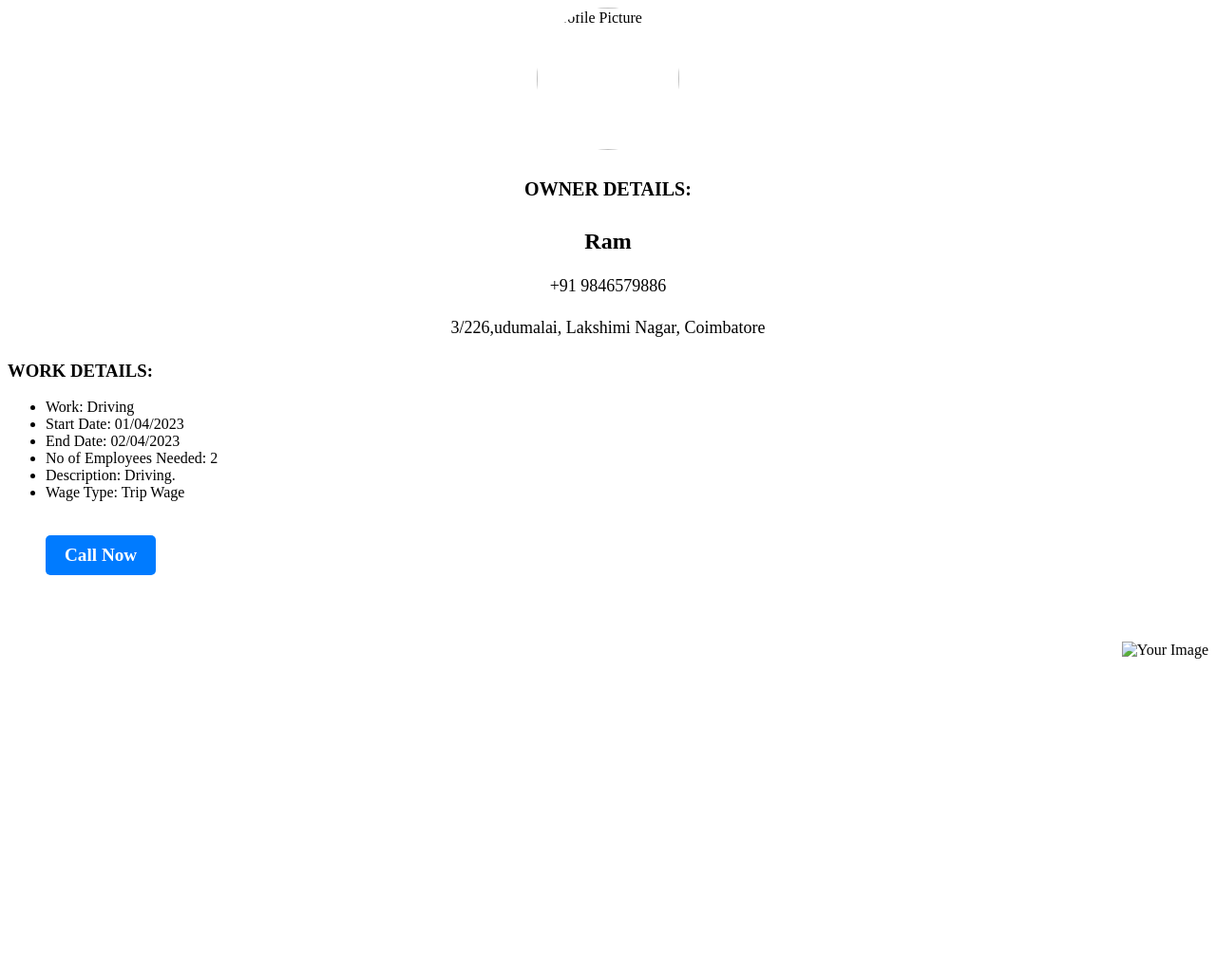
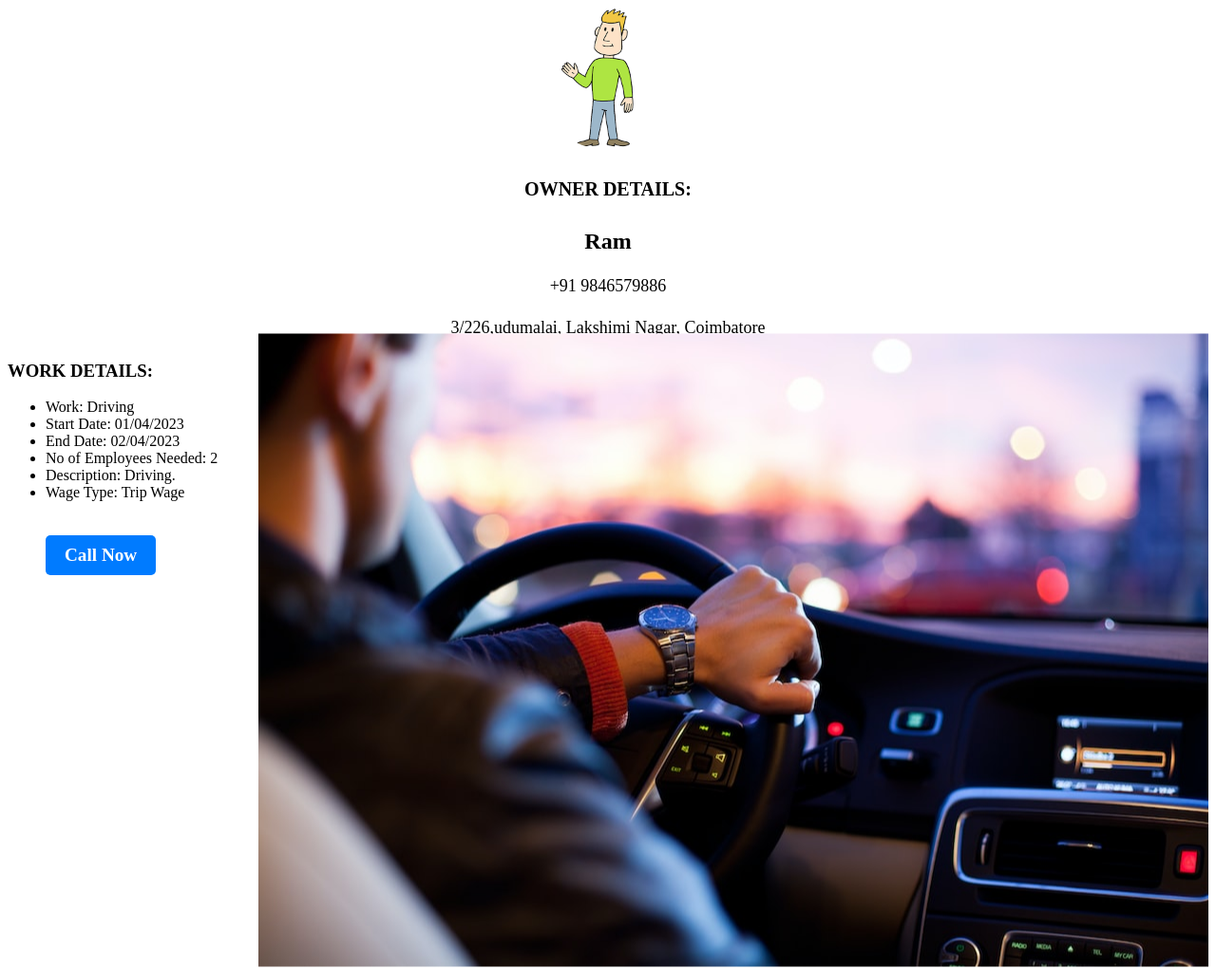
Before and after one commit to ranjithks2002/Nearbywork, a plain HTML site: page home3.html in a window 1280 px wide. Shown: the top 1021 px of the page at 95% size. Drawn offline with Linux system fonts and the light colour scheme; the site is published under a folder, as on GitHub Pages, so addresses that start at the root find nothing.

Commit message:
Update home3.html

```diff
--- a/home3.html
+++ b/home3.html
@@ -1,5 +1,5 @@
 <div class="user-details">
-    <img src="/download.png" alt="Profile Picture">
+    <img src="download.png" alt="Profile Picture">
     <link rel="stylesheet" href="home3.css">
     <h3>OWNER DETAILS:</h3>
     <h2>Ram</h2>
@@ -20,7 +20,7 @@
       <br>
       <a href="tel:9952456580" class="call-btn">Call Now</a>
       <div class="image-container">
-        <img src="/photo-1449965408869-eaa3f722e40d.jpeg" alt="Your Image">
+        <img src="photo-1449965408869-eaa3f722e40d.jpeg" alt="Your Image">
       </div>
       <button onclick="location.href='home2.html'">Next Page</button>
       <button class="go-back" onclick="location.href=''">Previous Page</button>
```
